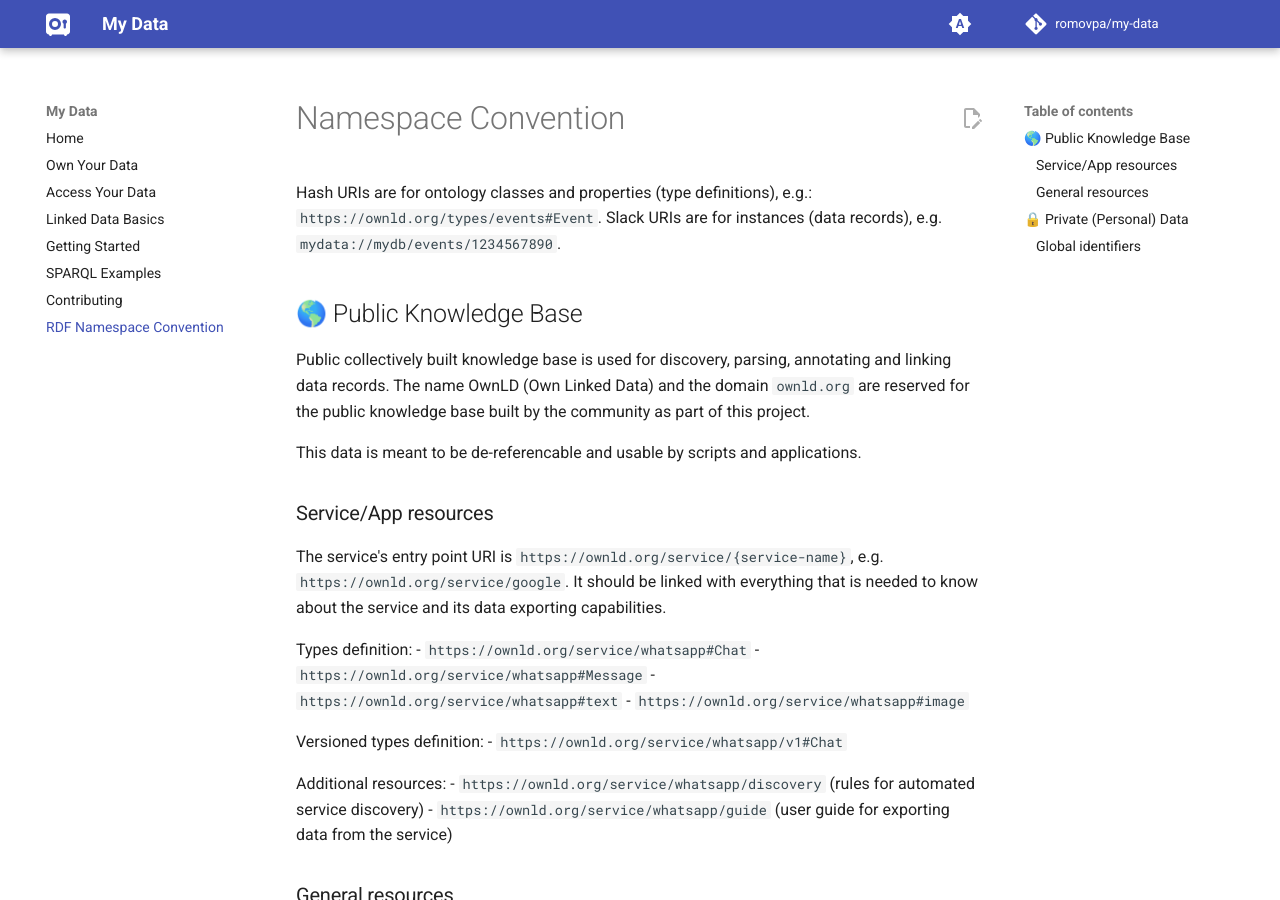
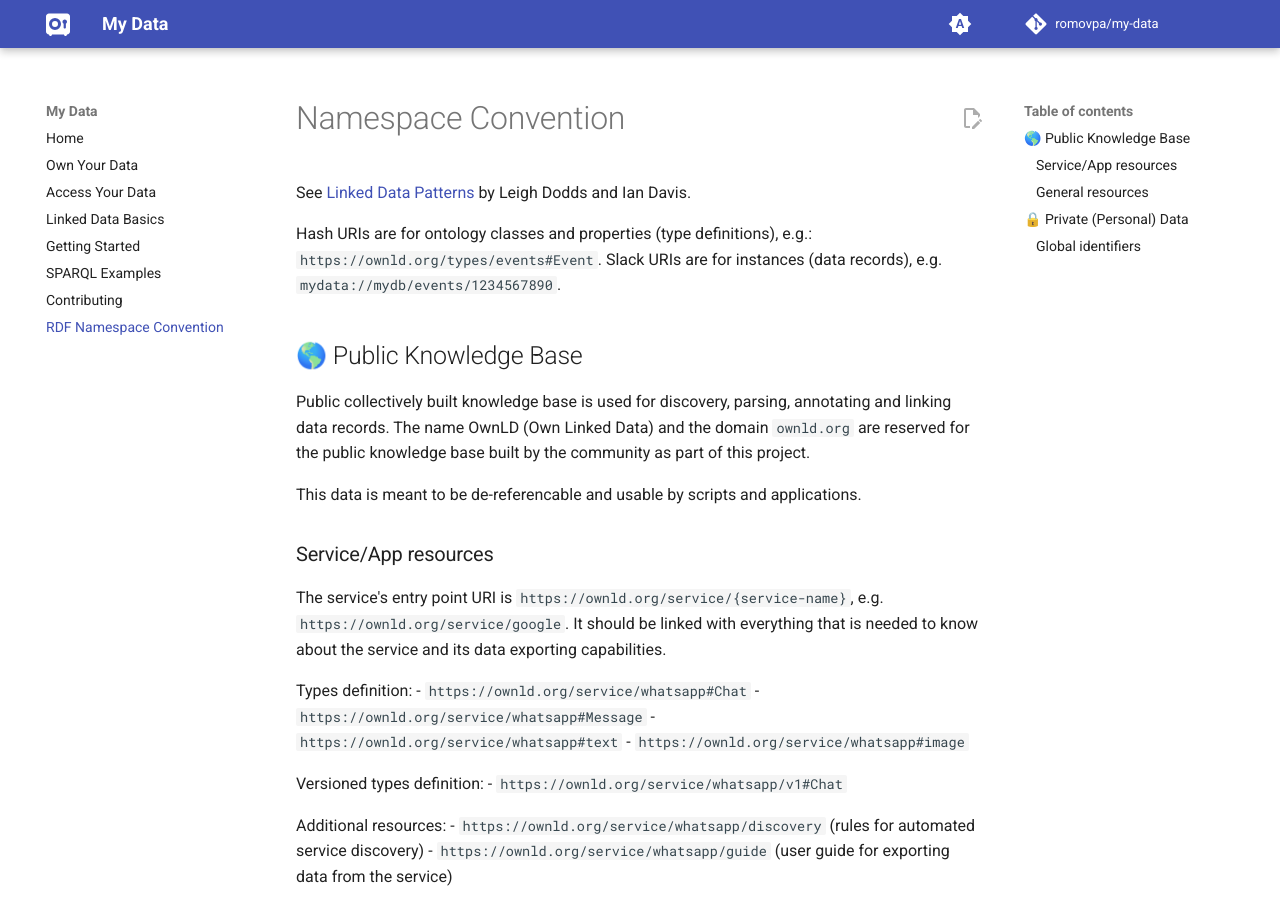
Before and after one commit to romovpa/my-data, an MkDocs documentation site: the page built from docs/namespace-convention.md, in a window 1280 px wide and 900 px high. Built offline with MkDocs 1.6.1 and Material for MkDocs 9.7.7, drawn with Linux system fonts in a browser that asks for light colours; comment, search, counter and statistics services are not loaded.

Commit message:
linked data patterns reference

```diff
--- a/docs/namespace-convention.md
+++ b/docs/namespace-convention.md
@@ -1,5 +1,7 @@
 Namespace Convention
 ====================
+
+See [Linked Data Patterns](https://patterns.dataincubator.org/book/) by Leigh Dodds and Ian Davis.
 
 Hash URIs are for ontology classes and properties (type definitions), e.g.: `https://ownld.org/types/events#Event`.
 Slack URIs are for instances (data records), e.g. `mydata://mydb/events/1234567890`.
```
